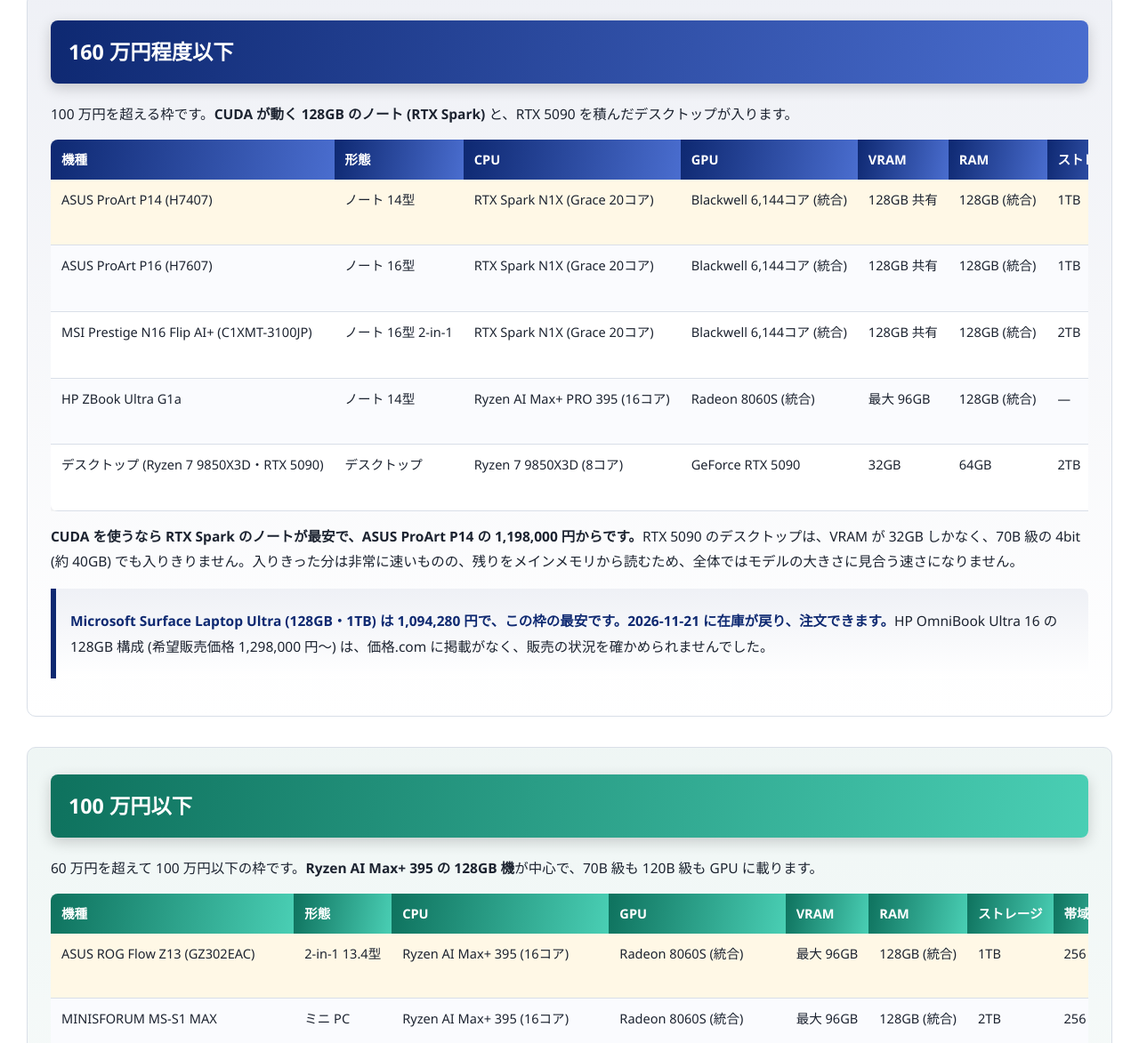
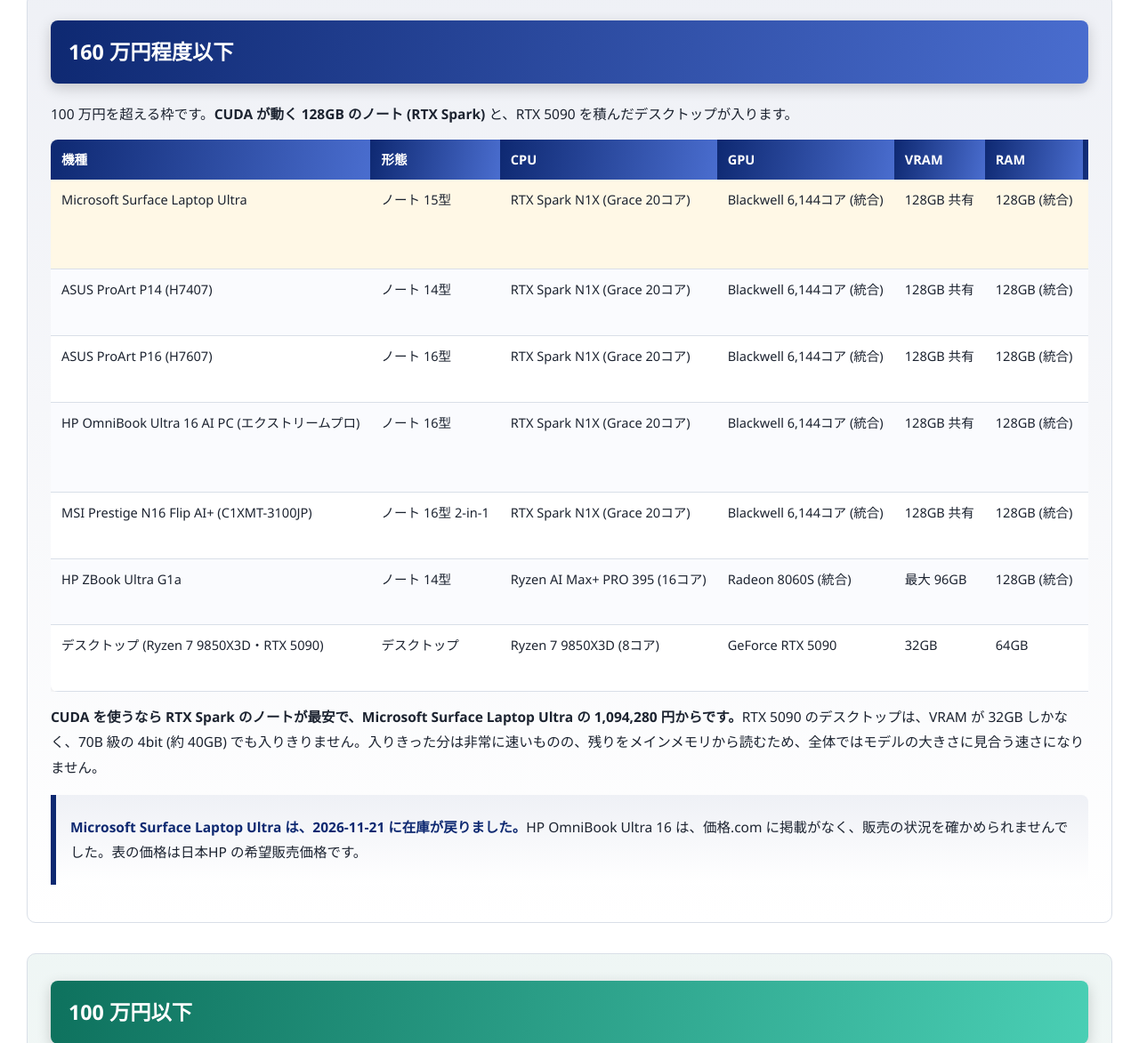
Before and after one commit to LightSpeedC/20260824-ai-pc-public, a plain HTML site: page notes/01_research/r261112-01-Windows-LLM-PC価格帯別.html in a window 1280 px wide. Shown: the part 1326-2499 px from the top of the page at 89% size. Drawn offline with Linux system fonts and the light colour scheme.

Commit message:
docs: r261112-01の160万円以下の表にSurfaceとHP OmniBookを追加
Co-Authored-By: Claude Opus 5.5 <noreply@anthropic.com>

```diff
--- a/notes/01_research/r261112-01-Windows-LLM-PC価格帯別.html
+++ b/notes/01_research/r261112-01-Windows-LLM-PC価格帯別.html
@@ -252,8 +252,10 @@ footer {
 	<table>
 		<thead><tr><th>機種</th><th>形態</th><th>CPU</th><th>GPU</th><th>VRAM</th><th>RAM</th><th>ストレージ</th><th>帯域</th><th>70B</th><th>120B</th><th>価格</th><th>入手先・状態</th></tr></thead>
 		<tbody>
-			<tr class="hi"><td class="nowrap">ASUS ProArt P14 (H7407)</td><td class="nowrap">ノート 14型</td><td class="nowrap">RTX Spark N1X (Grace 20コア)</td><td class="nowrap">Blackwell 6,144コア (統合)</td><td class="nowrap">128GB 共有</td><td class="nowrap">128GB (統合)</td><td class="nowrap">1TB</td><td class="num">300.8 GB/s</td><td><span class="badge b-ok">載る</span></td><td><span class="badge b-ok">載る</span></td><td class="num"><strong>1,198,000 円</strong></td><td>通販 (価格.com 最安) <span class="badge b-ok">販売中</span></td></tr>
+			<tr class="hi"><td class="nowrap">Microsoft Surface Laptop Ultra</td><td class="nowrap">ノート 15型</td><td class="nowrap">RTX Spark N1X (Grace 20コア)</td><td class="nowrap">Blackwell 6,144コア (統合)</td><td class="nowrap">128GB 共有</td><td class="nowrap">128GB (統合)</td><td class="nowrap">1TB</td><td class="num">300.8 GB/s</td><td><span class="badge b-ok">載る</span></td><td><span class="badge b-ok">載る</span></td><td class="num"><strong>1,094,280 円</strong></td><td>Microsoft Store <span class="badge b-ok">在庫あり</span> 最短 11/25 のお届け</td></tr>
+			<tr><td class="nowrap">ASUS ProArt P14 (H7407)</td><td class="nowrap">ノート 14型</td><td class="nowrap">RTX Spark N1X (Grace 20コア)</td><td class="nowrap">Blackwell 6,144コア (統合)</td><td class="nowrap">128GB 共有</td><td class="nowrap">128GB (統合)</td><td class="nowrap">1TB</td><td class="num">300.8 GB/s</td><td><span class="badge b-ok">載る</span></td><td><span class="badge b-ok">載る</span></td><td class="num">1,198,000 円</td><td>通販 (価格.com 最安) <span class="badge b-ok">販売中</span></td></tr>
 			<tr><td class="nowrap">ASUS ProArt P16 (H7607)</td><td class="nowrap">ノート 16型</td><td class="nowrap">RTX Spark N1X (Grace 20コア)</td><td class="nowrap">Blackwell 6,144コア (統合)</td><td class="nowrap">128GB 共有</td><td class="nowrap">128GB (統合)</td><td class="nowrap">1TB</td><td class="num">300.8 GB/s</td><td><span class="badge b-ok">載る</span></td><td><span class="badge b-ok">載る</span></td><td class="num">1,248,000 円</td><td>Amazon (価格.com 最安) <span class="badge b-ok">在庫あり</span></td></tr>
+			<tr><td class="nowrap">HP OmniBook Ultra 16 AI PC (エクストリームプロ)</td><td class="nowrap">ノート 16型</td><td class="nowrap">RTX Spark N1X (Grace 20コア)</td><td class="nowrap">Blackwell 6,144コア (統合)</td><td class="nowrap">128GB 共有</td><td class="nowrap">128GB (統合)</td><td class="nowrap">2TB</td><td class="num">300.8 GB/s</td><td><span class="badge b-ok">載る</span></td><td><span class="badge b-ok">載る</span></td><td class="num">1,298,000 円〜</td><td>日本HP (希望販売価格) <span class="badge b-none">未発売</span> 価格.com に掲載なし</td></tr>
 			<tr><td class="nowrap">MSI Prestige N16 Flip AI+ (C1XMT-3100JP)</td><td class="nowrap">ノート 16型 2-in-1</td><td class="nowrap">RTX Spark N1X (Grace 20コア)</td><td class="nowrap">Blackwell 6,144コア (統合)</td><td class="nowrap">128GB 共有</td><td class="nowrap">128GB (統合)</td><td class="nowrap">2TB</td><td class="num">300.8 GB/s</td><td><span class="badge b-ok">載る</span></td><td><span class="badge b-ok">載る</span></td><td class="num">1,301,877 円</td><td>ソフマップ (価格.com 最安) <span class="badge b-ok">販売中</span></td></tr>
 			<tr><td class="nowrap">HP ZBook Ultra G1a</td><td class="nowrap">ノート 14型</td><td class="nowrap">Ryzen AI Max+ PRO 395 (16コア)</td><td class="nowrap">Radeon 8060S (統合)</td><td class="nowrap">最大 96GB</td><td class="nowrap">128GB (統合)</td><td class="nowrap">—</td><td class="num">256 GB/s</td><td><span class="badge b-ok">載る</span></td><td><span class="badge b-ok">載る</span></td><td class="num">1,340,847 円</td><td>Amazon <span class="badge b-warn">要確認</span> 出品者・保証は個別確認</td></tr>
 			<tr><td class="nowrap">デスクトップ (Ryzen 7 9850X3D・RTX 5090)</td><td class="nowrap">デスクトップ</td><td class="nowrap">Ryzen 7 9850X3D (8コア)</td><td class="nowrap">GeForce RTX 5090</td><td class="nowrap">32GB</td><td class="nowrap">64GB</td><td class="nowrap">2TB</td><td class="num">1,792 GB/s</td><td><span class="badge b-warn">分けて載る</span></td><td><span class="badge b-warn">分けて載る</span></td><td class="num">1,649,800 円〜</td><td>BTO (価格.com) <span class="badge b-warn">160 万円をわずかに超える</span></td></tr>
@@ -261,10 +263,10 @@ footer {
 	</table>
 	</div>
 
-	<p><strong>CUDA を使うなら RTX Spark のノートが最安で、ASUS ProArt P14 の 1,198,000 円からです。</strong>RTX 5090 のデスクトップは、VRAM が 32GB しかなく、70B 級の 4bit (約 40GB) でも入りきりません。入りきった分は非常に速いものの、残りをメインメモリから読むため、全体ではモデルの大きさに見合う速さになりません。</p>
+	<p><strong>CUDA を使うなら RTX Spark のノートが最安で、Microsoft Surface Laptop Ultra の 1,094,280 円からです。</strong>RTX 5090 のデスクトップは、VRAM が 32GB しかなく、70B 級の 4bit (約 40GB) でも入りきりません。入りきった分は非常に速いものの、残りをメインメモリから読むため、全体ではモデルの大きさに見合う速さになりません。</p>
 
 	<div class="callout">
-		<p><strong>Microsoft Surface Laptop Ultra (128GB・1TB) は 1,094,280 円で、この枠の最安です。2026-11-21 に在庫が戻り、注文できます。</strong>HP OmniBook Ultra 16 の 128GB 構成 (希望販売価格 1,298,000 円〜) は、価格.com に掲載がなく、販売の状況を確かめられませんでした。</p>
+		<p><strong>Microsoft Surface Laptop Ultra は、2026-11-21 に在庫が戻りました。</strong>HP OmniBook Ultra 16 は、価格.com に掲載がなく、販売の状況を確かめられませんでした。表の価格は日本HP の希望販売価格です。</p>
 	</div>
 </section>
 
```
Also changed, not shown: 1 other file.
